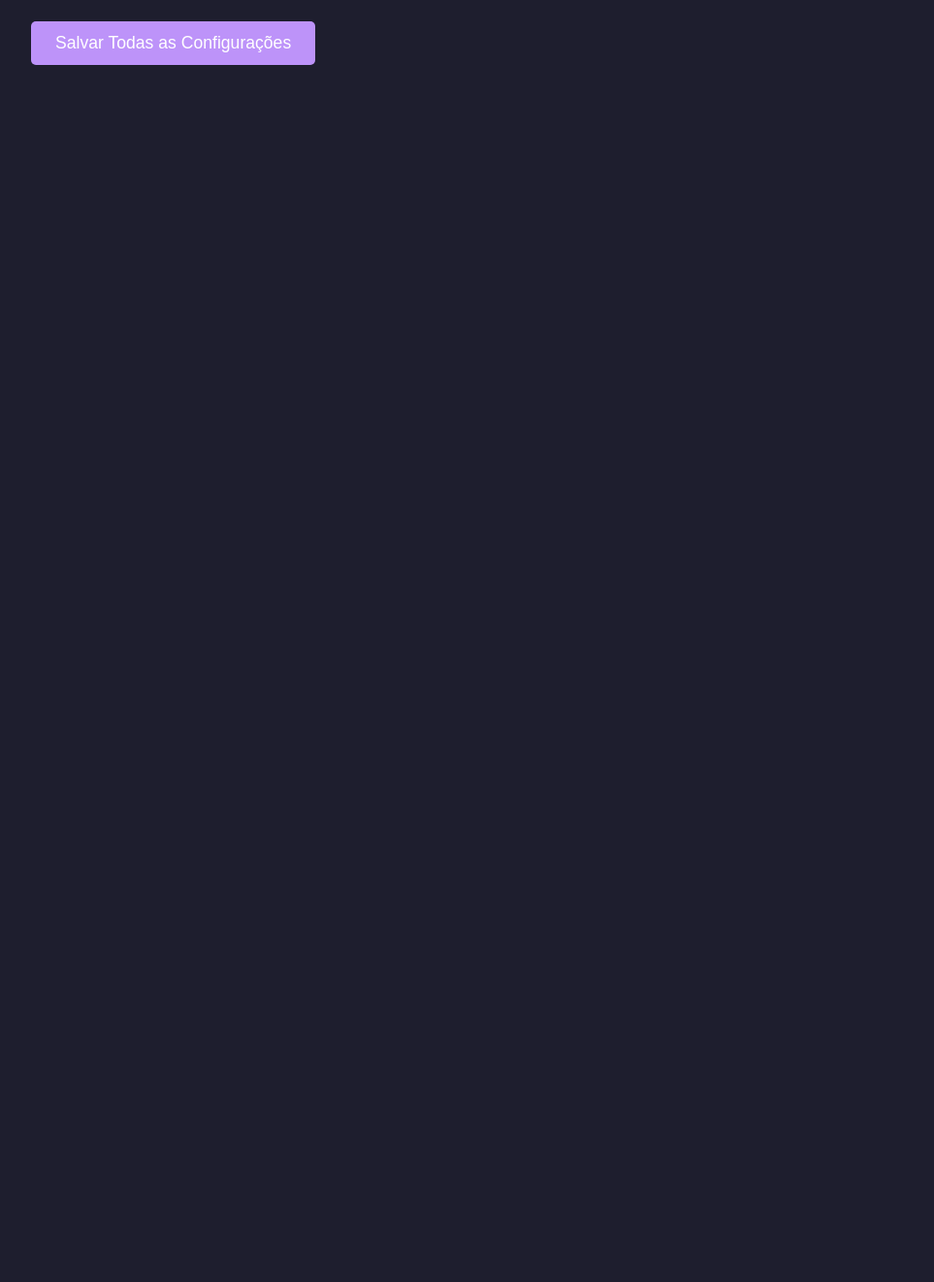
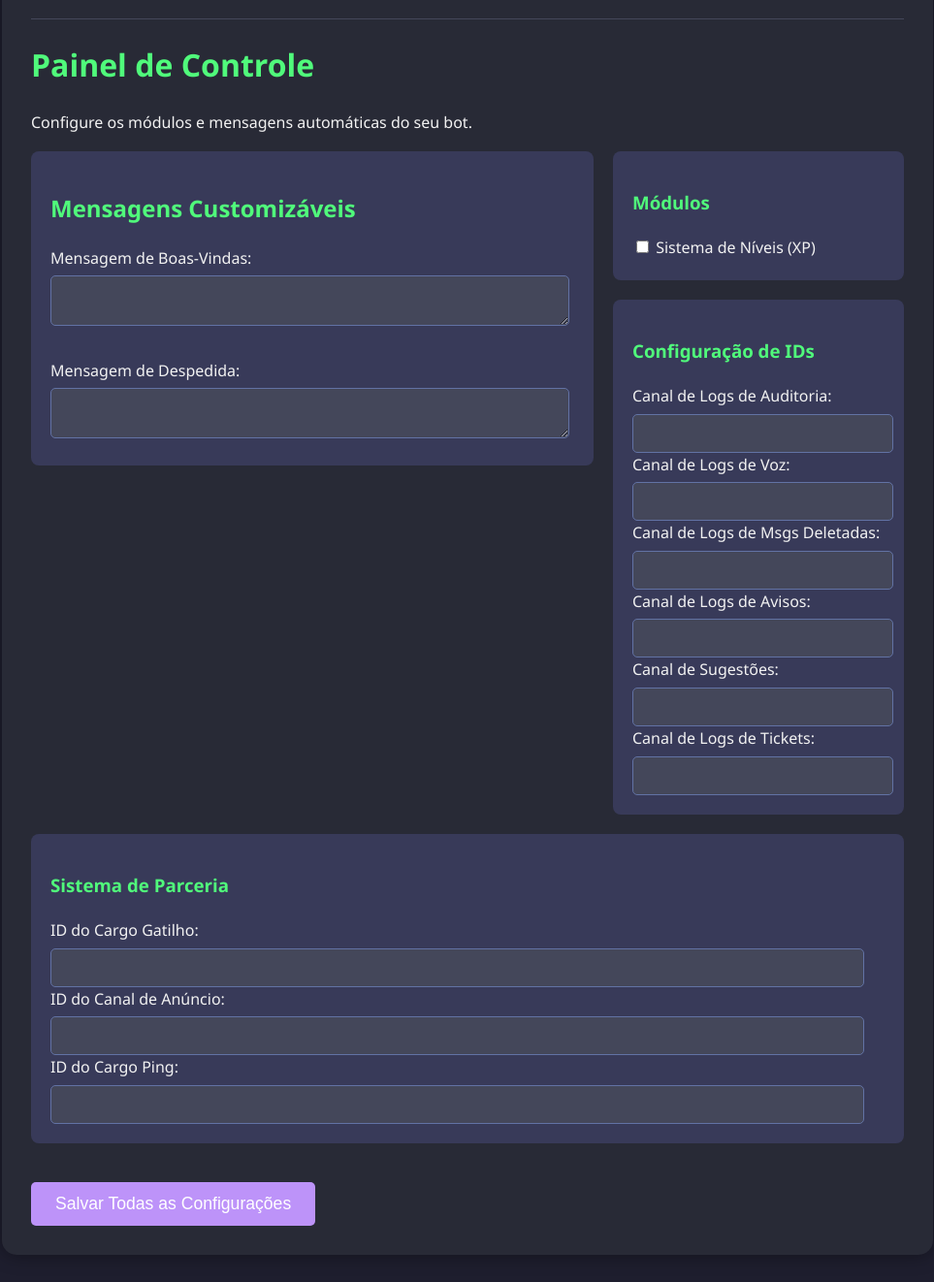
Before and after one commit to GitDanHuby/bot-discord-altura, a Flask app: template templates/dashboard.html in a window 1280 px wide. Shown: the part 359-1681 px from the top of the page at 97% size, without its empty margins (158-1121 px from the left). Before the commit the page ends 426 px from the top, so only its background shows below. Run offline with Flask 3, Linux system fonts and the light colour scheme; the template is opened without the code that fills it, so the values that code supplies are empty.

Commit message:
Update dashboard.html

```diff
--- a/templates/dashboard.html
+++ b/templates/dashboard.html
@@ -6,69 +6,79 @@
     <title>Painel - Altura RP City</title>
     <style>
         body { background-color: #1e1e2e; color: #f2f2f2; font-family: 'Segoe UI', Tahoma, Geneva, Verdana, sans-serif; padding: 20px; line-height: 1.6; }
-        .container { max-width: 900px; margin: auto; }
+        .container { max-width: 900px; margin: auto; background-color: #282a36; padding: 30px; border-radius: 15px; box-shadow: 0 0 20px rgba(0,0,0,0.4); }
         .header { display: flex; align-items: center; justify-content: space-between; border-bottom: 1px solid #44475a; padding-bottom: 20px; margin-bottom: 20px; }
         img.avatar { border-radius: 50%; vertical-align: middle; margin-right: 15px; }
-        h1, h2 { color: #50fa7b; }
+        .logout-btn { background-color: #ff5555; color: white; padding: 8px 15px; text-decoration: none; border-radius: 5px; }
+        h1, h2, h3 { color: #50fa7b; }
         textarea, input[type="text"] { width: 95%; background-color: #44475a; color: white; border: 1px solid #6272a4; border-radius: 5px; padding: 10px; font-size: 1em; margin-top: 5px; }
         button { background-color: #bd93f9; color: white; padding: 12px 25px; border: none; border-radius: 5px; font-size: 1.1em; cursor: pointer; margin-top: 20px;}
-        .module { background-color: #282a36; padding: 20px; border-radius: 8px; margin-bottom: 20px; }
-        .notification { position: fixed; top: 20px; right: 20px; background-color: #50fa7b; color: #282a36; padding: 15px; border-radius: 5px; box-shadow: 0 0 10px rgba(0,0,0,0.5); z-index: 1000; opacity: 0; transition: opacity 0.5s; font-weight: bold; }
-        .notification.show { opacity: 1; }
+        hr { border-color: #44475a; margin: 30px 0; }
+        .module { background-color: #383a59; padding: 20px; border-radius: 8px; margin-bottom: 20px; }
+        .dashboard-layout { display: flex; flex-wrap: wrap; gap: 20px; }
+        .main-column { flex: 2; min-width: 300px; }
+        .side-column { flex: 1; min-width: 300px; }
     </style>
 </head>
 <body>
     <div class="container">
         <div class="header">
+            <div>
+                <img src="https://cdn.discordapp.com/avatars/{{ user.id }}/{{ user.avatar }}.png?size=64" alt="Avatar" class="avatar">
+                <span>Logado como: **{{ user.username }}**</span>
             </div>
+            <a href="/logout" class="logout-btn">Sair</a>
+        </div>
+
         <h1>Painel de Controle</h1>
-        <form id="settings-form">
+        <p>Configure os módulos e mensagens automáticas do seu bot.</p>
+
+        <form method="POST">
+            <div class="dashboard-layout">
+                <div class="main-column">
+                    <div class="module">
+                        <h2>Mensagens Customizáveis</h2>
+                        <label for="welcome_message">Mensagem de Boas-Vindas:</label>
+                        <textarea name="welcome_message">{{ settings.get('welcome_message', '') }}</textarea>
+                        <br><br>
+                        <label for="goodbye_message">Mensagem de Despedida:</label>
+                        <textarea name="goodbye_message">{{ settings.get('goodbye_message', '') }}</textarea>
+                    </div>
+                </div>
+                <div class="side-column">
+                    <div class="module">
+                        <h3>Módulos</h3>
+                        <input type="checkbox" name="xp_system_enabled" {{ 'checked' if settings.get('xp_system_enabled', 'true') == 'true' else '' }}>
+                        <label>Sistema de Níveis (XP)</label>
+                    </div>
+                    <div class="module">
+                        <h3>Configuração de IDs</h3>
+                        <label>Canal de Logs de Auditoria:</label>
+                        <input type="text" name="audit_log_channel_id" value="{{ settings.get('audit_log_channel_id', '') }}">
+                        <label>Canal de Logs de Voz:</label>
+                        <input type="text" name="voice_log_channel_id" value="{{ settings.get('voice_log_channel_id', '') }}">
+                        <label>Canal de Logs de Msgs Deletadas:</label>
+                        <input type="text" name="delete_log_channel_id" value="{{ settings.get('delete_log_channel_id', '') }}">
+                        <label>Canal de Logs de Avisos:</label>
+                        <input type="text" name="warn_log_channel_id" value="{{ settings.get('warn_log_channel_id', '') }}">
+                        <label>Canal de Sugestões:</label>
+                        <input type="text" name="sugestao_channel_id" value="{{ settings.get('sugestao_channel_id', '') }}">
+                        <label>Canal de Logs de Tickets:</label>
+                        <input type="text" name="ticket_log_channel_id" value="{{ settings.get('ticket_log_channel_id', '') }}">
+                    </div>
+                </div>
+            </div>
             <div class="module">
-                <h3>Mensagens Customizáveis</h3>
-                <label for="welcome_message">Mensagem de Boas-Vindas:</label>
-                <textarea name="welcome_message">{{ settings.get('welcome_message', '') }}</textarea>
-                </div>
+                <h3>Sistema de Parceria</h3>
+                <label>ID do Cargo Gatilho:</label>
+                <input type="text" name="parceria_gatilho_role_id" value="{{ settings.get('parceria_gatilho_role_id', '') }}">
+                <label>ID do Canal de Anúncio:</label>
+                <input type="text" name="parceria_anuncio_channel_id" value="{{ settings.get('parceria_anuncio_channel_id', '') }}">
+                <label>ID do Cargo Ping:</label>
+                <input type="text" name="parceria_ping_role_id" value="{{ settings.get('parceria_ping_role_id', '') }}">
+            </div>
             <button type="submit">Salvar Todas as Configurações</button>
         </form>
     </div>
-
-    <script>
-        document.getElementById('settings-form').addEventListener('submit', function(event) {
-            event.preventDefault();
-            const formData = new FormData(this);
-            const data = {};
-            formData.forEach((value, key) => { data[key] = value; });
-
-            fetch('/dashboard', {
-                method: 'POST',
-                headers: { 'Content-Type': 'application/json' },
-                body: JSON.stringify(data),
-            })
-            .then(response => response.json())
-            .then(result => {
-                if (result.success) {
-                    showNotification(result.message);
-                } else {
-                    alert('Ocorreu um erro ao salvar.');
-                }
-            })
-            .catch(error => {
-                console.error('Erro:', error);
-                alert('Ocorreu um erro de conexão.');
-            });
-        });
-
-        function showNotification(message) {
-            const notification = document.createElement('div');
-            notification.className = 'notification';
-            notification.innerText = message;
-            document.body.appendChild(notification);
-            setTimeout(() => { notification.classList.add('show'); }, 10);
-            setTimeout(() => {
-                notification.classList.remove('show');
-                setTimeout(() => { document.body.removeChild(notification); }, 500);
-            }, 3000);
-        }
-    </script>
 </body>
 </html>
```
